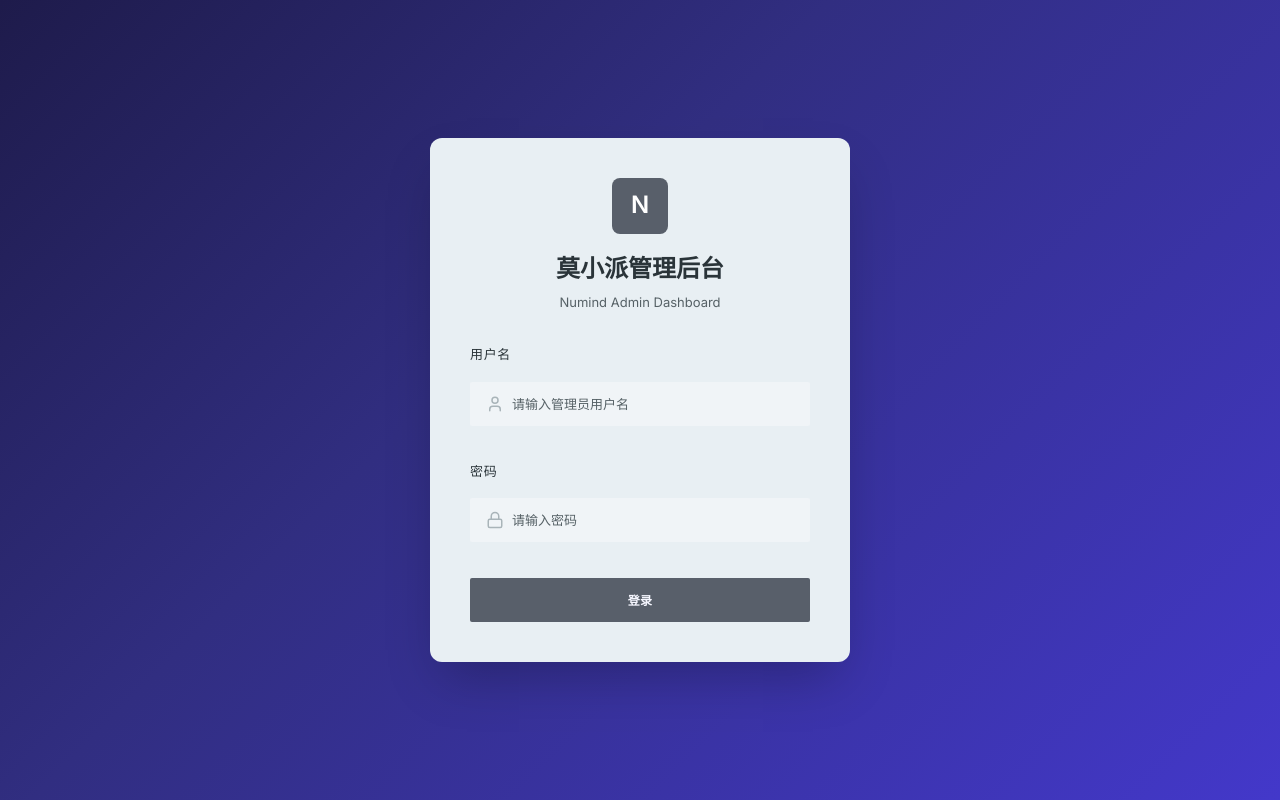
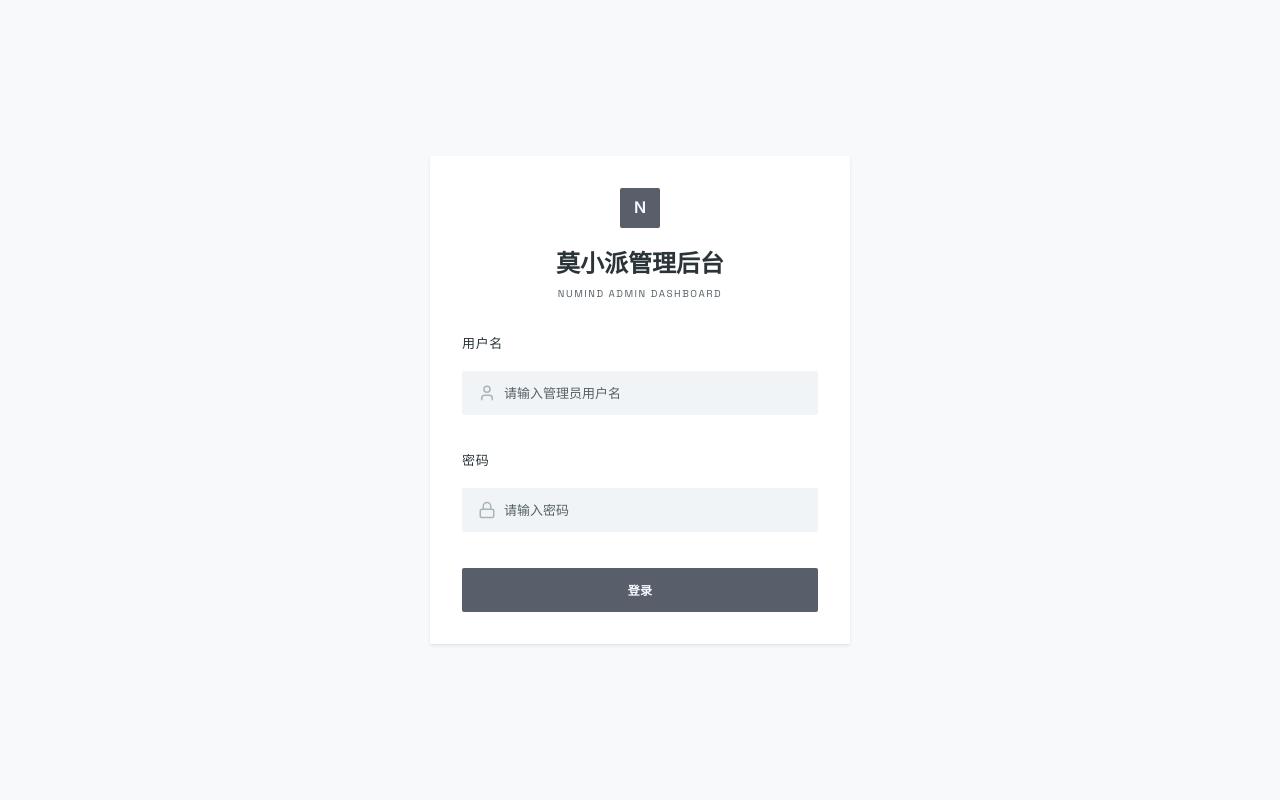
Before and after one commit to Into-the-Numind/numind-admin-web, a Vue app: page /login in a window 1280 px wide. Built offline with nearby package versions, Linux system fonts and the light colour scheme.

Commit message:
feat(style): restyle LoginView and NotFoundView
- Login: flat bg, headline font, primary logo square
- 404: updated fonts and colors

```diff
--- a/src/views/LoginView.vue
+++ b/src/views/LoginView.vue
@@ -1,33 +1,33 @@
 <script setup lang="ts">
-import { ref } from 'vue'
-import { useRouter } from 'vue-router'
-import { useAuthStore } from '@/stores/auth'
-import AppButton from '@/components/common/AppButton.vue'
-import AppInput from '@/components/common/AppInput.vue'
-import { Lock, User } from 'lucide-vue-next'
+import { ref } from "vue";
+import { useRouter } from "vue-router";
+import { useAuthStore } from "@/stores/auth";
+import AppButton from "@/components/common/AppButton.vue";
+import AppInput from "@/components/common/AppInput.vue";
+import { Lock, User } from "lucide-vue-next";
 
-const router = useRouter()
-const authStore = useAuthStore()
+const router = useRouter();
+const authStore = useAuthStore();
 
-const username = ref('')
-const password = ref('')
-const loading = ref(false)
-const error = ref('')
+const username = ref("");
+const password = ref("");
+const loading = ref(false);
+const error = ref("");
 
 async function handleLogin() {
   if (!username.value || !password.value) {
-    error.value = '请输入用户名和密码'
-    return
+    error.value = "请输入用户名和密码";
+    return;
   }
-  loading.value = true
-  error.value = ''
+  loading.value = true;
+  error.value = "";
   try {
-    await authStore.login(username.value, password.value)
-    router.push('/')
+    await authStore.login(username.value, password.value);
+    router.push("/");
   } catch (e) {
-    error.value = (e as Error).message || '登录失败，请重试'
+    error.value = (e as Error).message || "登录失败，请重试";
   } finally {
-    loading.value = false
+    loading.value = false;
   }
 }
 </script>
@@ -44,7 +44,11 @@ async function handleLogin() {
       <form class="login-form" @submit.prevent="handleLogin">
         <div class="form-group">
           <label class="form-label">用户名</label>
-          <AppInput v-model="username" placeholder="请输入管理员用户名" size="lg">
+          <AppInput
+            v-model="username"
+            placeholder="请输入管理员用户名"
+            size="lg"
+          >
             <template #prefix>
               <User :size="18" class="input-icon" />
             </template>
@@ -53,7 +57,12 @@ async function handleLogin() {
 
         <div class="form-group">
           <label class="form-label">密码</label>
-          <AppInput v-model="password" type="password" placeholder="请输入密码" size="lg">
+          <AppInput
+            v-model="password"
+            type="password"
+            placeholder="请输入密码"
+            size="lg"
+          >
             <template #prefix>
               <Lock :size="18" class="input-icon" />
             </template>
@@ -84,17 +93,17 @@ async function handleLogin() {
   display: flex;
   align-items: center;
   justify-content: center;
-  background: linear-gradient(135deg, #1E1B4B 0%, #312E81 40%, #4338CA 100%);
+  background: var(--bg);
   padding: var(--space-4);
 }
 
 .login-card {
   width: 100%;
   max-width: 420px;
-  background: var(--surface);
-  border-radius: var(--radius-xl);
-  padding: var(--space-10);
-  box-shadow: 0 25px 50px -12px rgba(0, 0, 0, 0.25);
+  background: var(--surface-lowest);
+  border-radius: var(--radius-sm);
+  padding: var(--space-8);
+  box-shadow: var(--shadow-md);
 }
 
 .login-header {
@@ -103,20 +112,21 @@ async function handleLogin() {
 }
 
 .login-logo {
-  width: 56px;
-  height: 56px;
+  width: 40px;
+  height: 40px;
   background: var(--primary);
-  color: #fff;
-  border-radius: var(--radius-lg);
+  color: var(--on-primary);
+  border-radius: var(--radius-sm);
   display: inline-flex;
   align-items: center;
   justify-content: center;
   font-weight: 700;
-  font-size: var(--text-2xl);
+  font-size: var(--text-lg);
   margin-bottom: var(--space-4);
 }
 
 .login-title {
+  font-family: var(--font-headline);
   font-size: var(--text-2xl);
   font-weight: 700;
   color: var(--text);
@@ -124,8 +134,11 @@ async function handleLogin() {
 }
 
 .login-subtitle {
-  font-size: var(--text-sm);
-  color: var(--text-secondary);
+  font-family: var(--font-label);
+  font-size: 10px;
+  text-transform: uppercase;
+  letter-spacing: 0.15em;
+  color: var(--on-surface-variant);
 }
 
 .login-form {
--- a/src/views/NotFoundView.vue
+++ b/src/views/NotFoundView.vue
@@ -1,15 +1,17 @@
 <script setup lang="ts">
-import { useRouter } from 'vue-router'
-import AppButton from '@/components/common/AppButton.vue'
+import { useRouter } from "vue-router";
+import AppButton from "@/components/common/AppButton.vue";
 
-const router = useRouter()
+const router = useRouter();
 </script>
 
 <template>
   <div class="not-found">
     <h1 class="not-found__code">404</h1>
     <p class="not-found__text">页面不存在</p>
-    <AppButton variant="primary" @click="router.push('/')">返回首页</AppButton>
+    <AppButton variant="secondary" @click="router.push('/')"
+      >返回首页</AppButton
+    >
   </div>
 </template>
 
@@ -24,14 +26,15 @@ const router = useRouter()
 }
 
 .not-found__code {
+  font-family: var(--font-headline);
   font-size: 5rem;
   font-weight: 700;
-  color: var(--gray-300);
+  color: var(--on-surface-variant);
   line-height: 1;
 }
 
 .not-found__text {
   font-size: var(--text-lg);
-  color: var(--text-secondary);
+  color: var(--on-surface-variant);
 }
 </style>
```
